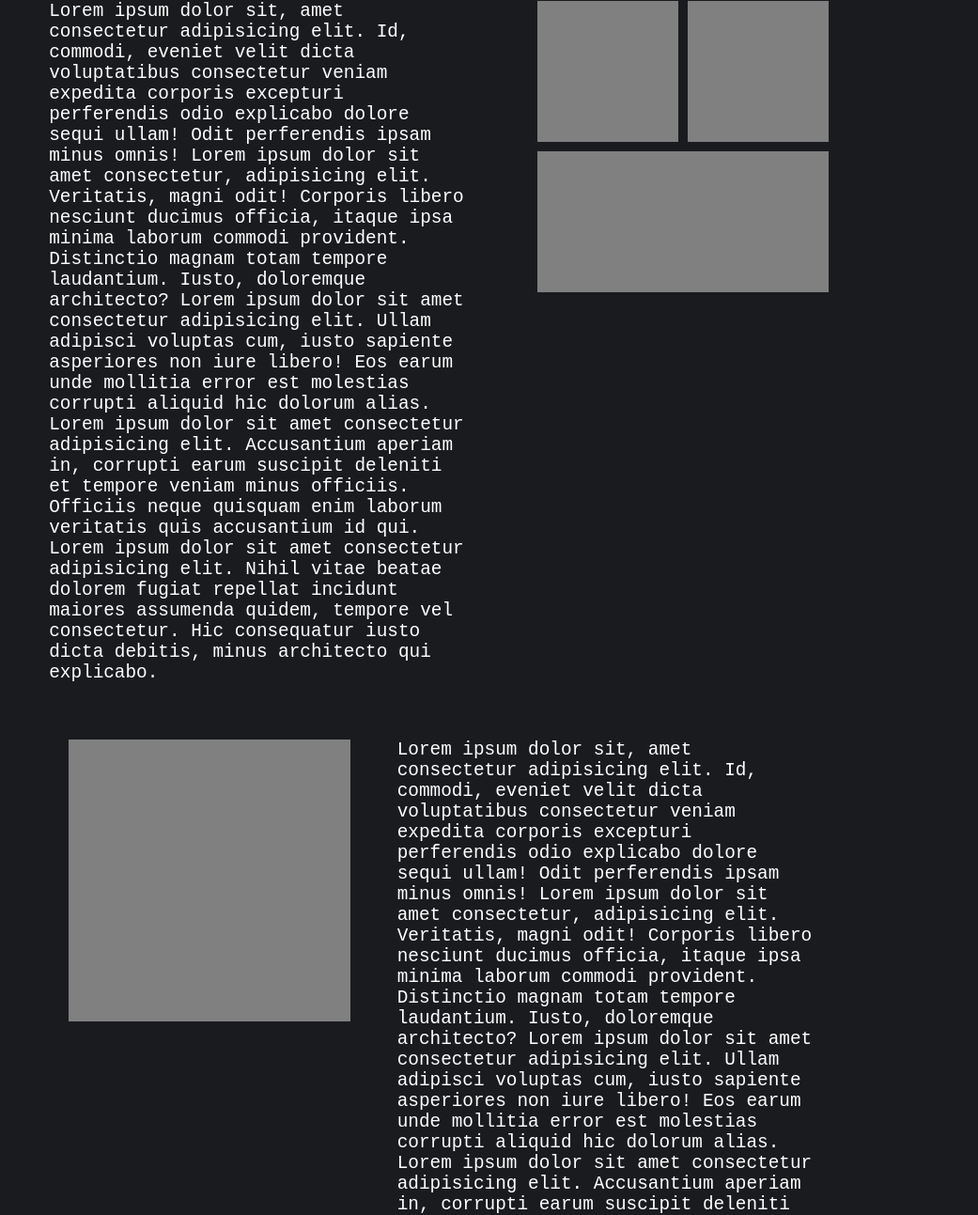
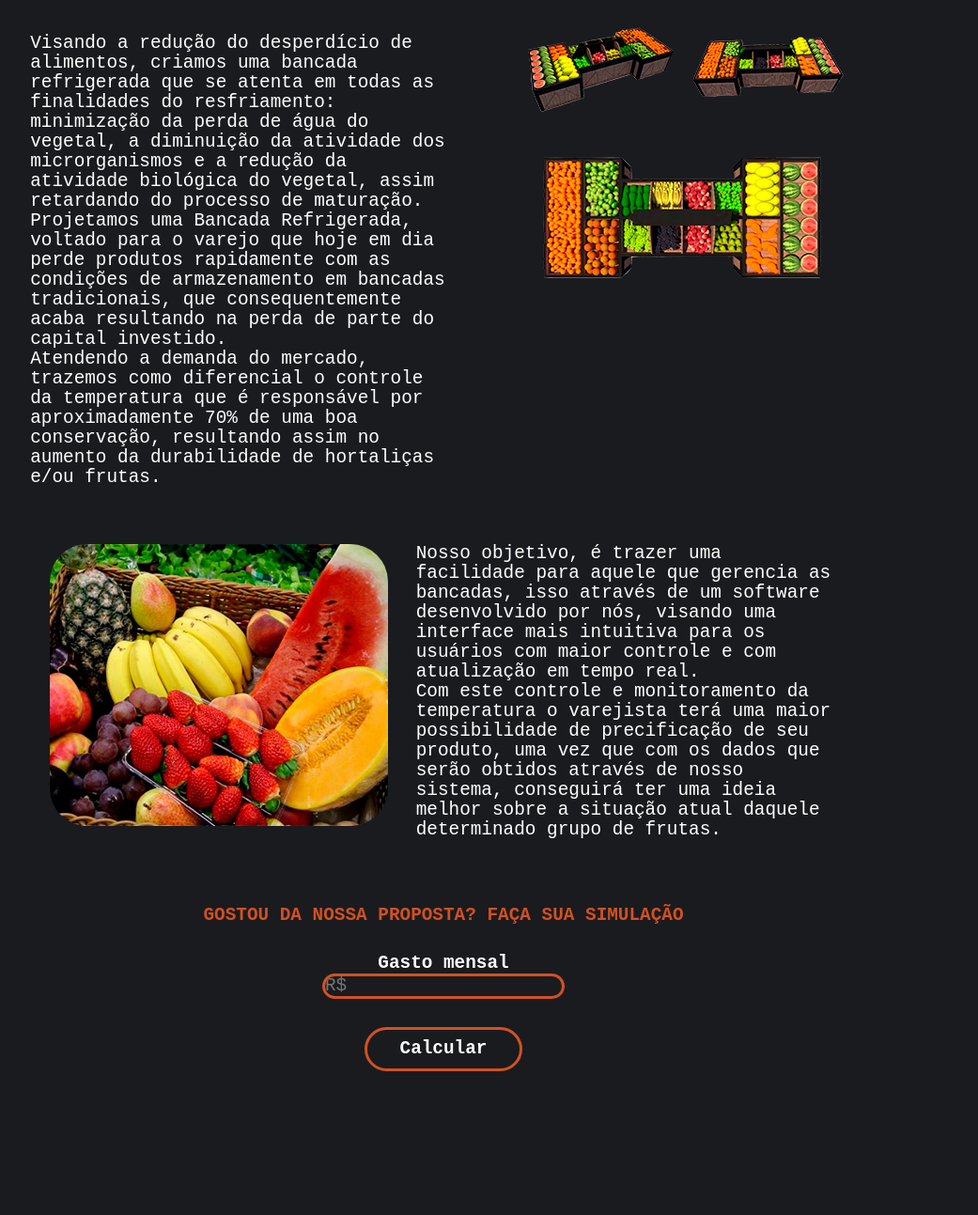
Before and after one commit to Ogabrielmonteiro/projeto_Pi, a plain HTML site: page Site Institucional - Sprint2/solucao.html in a window 1280 px wide. Shown: the part 161-1454 px from the top of the page at 94% size, without its empty margins (168-1209 px from the left). Drawn offline with Linux system fonts and the light colour scheme.

Commit message:
finalizamos tudo

```diff
--- a/Site Institucional - Sprint2/css/login.css
+++ b/Site Institucional - Sprint2/css/login.css
@@ -35,6 +35,7 @@ body {
   z-index: 10;
 }
 .imgLogin {
+  opacity: 0;
   width: 40px;
 }
 
--- a/Site Institucional - Sprint2/css/quemsomos.css
+++ b/Site Institucional - Sprint2/css/quemsomos.css
@@ -4,7 +4,8 @@
   text-decoration: none;
   outline-style: none;
   font-family: monospace;
-    font-size: 1.1rem
+  font-size: 1.1rem;
+  line-height: 22px;
 }
 
 html {
@@ -42,7 +43,8 @@ html {
   align-items: center;
   list-style: none;
 }
-.listamenu, .linavbar {
+.listamenu,
+.linavbar {
   margin: 0 20px;
   color: white;
   font-weight: bold;
@@ -69,7 +71,7 @@ html {
   font-size: 20px;
 }
 
-.current{
+.current {
   color: tomato;
 }
 
@@ -80,15 +82,15 @@ html {
   align-items: center;
   height: 700px;
   justify-content: space-evenly;
-    background:  #1a1b1f;
-    color: whitesmoke   ;
+  background: #1a1b1f;
+  color: whitesmoke;
 }
 
-.quemSomosContainer{
+.quemSomosContainer {
   width: 60%;
   display: flex;
 }
-.quemSomosTexto{
+.quemSomosTexto {
   display: flex;
   flex-direction: column;
   align-items: center;
@@ -105,7 +107,7 @@ html {
   margin: 30px;
 }
 
-.quemSomosTexto img{
+.quemSomosTexto img {
   width: 100%;
   border-radius: 8px;
 }
--- a/Site Institucional - Sprint2/css/solucao.css
+++ b/Site Institucional - Sprint2/css/solucao.css
@@ -5,6 +5,10 @@
   outline-style: none;
   font-family: monospace;
   font-size: 1.1rem;
+  line-height: 21px;
+}
+a {
+  color: white;
 }
 html {
   scroll-behavior: smooth;
@@ -15,7 +19,6 @@
   justify-content: center;
   align-items: center;
   background-color: #1a1b1f;
-    opacity: ;
   width: 100%;
   z-index: 2;
 }
@@ -47,10 +50,9 @@
   font-size: 20px;
 }
 
-.listamenu li a{
+.listamenu li a {
   color: white;
   font-size: 18.8px;
-
 }
 .login {
   margin-left: 200px;
@@ -70,26 +72,30 @@
   justify-content: center;
   align-items: center;
   background-color: #1a1b1f;
-
 }
 
 .imgBloco1 {
   display: flex;
   flex-direction: column;
 }
-  .img1,.img2 {
-      width: 150px;
+.img1 {
+  background-image: url(../img/bancada1-solucao.png);
+  width: 170px;
   height: 150px;
-      background-color: gray;
+  margin-right: 10px;
+}
+.img2 {
+  background-image: url(../img/bancada2-solucao.png);
+  width: 170px;
+  height: 150px;
   margin-right: 10px;
 }
 .img3 {
+  background-image: url(../img/bancada3-solucao.png);
   margin-top: 10px;
-    width: 310px;
+  width: 350px;
   height: 150px;
-    background-color: gray;
 }
-
 
 .solucaoBloco1 {
   width: 70%;
@@ -97,12 +103,12 @@
   justify-content: center;
   margin-top: 10px;
   color: white;
-
 }
 
 .textoBloco1 {
   width: 50%;
   margin-right: 8%;
+  margin-top: 40px;
 }
 
 .imagens12 {
@@ -122,13 +128,13 @@
 }
 
 .imgBloco2 {
-    width: 300px;
+  background-image: url(../img/caixa-frutas.png);
+  border-radius: 40px;
+  width: 360px;
   height: 300px;
   display: flex;
   flex-direction: column;
-    background-color: gray;
   justify-content: center;
-
 }
 
 .solucaoBloco2 {
@@ -139,7 +145,7 @@
   color: white;
 }
 
-.textoBloco2{
+.textoBloco2 {
   width: 50%;
 }
 
@@ -150,7 +156,7 @@ b {
   color: #d25121;
 }
 
-.propostaTitulo{
+.propostaTitulo {
   margin-top: 70px;
   margin-bottom: 30px;
   color: #d25121;
@@ -174,8 +180,8 @@ b {
   padding: 10px 45px;
 }
 
-#gasto{
-  border: 3px solid  #d25121;
+#gasto {
+  border: 3px solid #d25121;
   background-color: transparent;
   color: white;
   border-radius: 50px;
--- a/Site Institucional - Sprint2/solucao.html
+++ b/Site Institucional - Sprint2/solucao.html
@@ -26,22 +26,22 @@
     </div>
     <div class="paidetodos">
         <div class="solucaoTitulo">
-            <h2>SOLUCAO</h2>
+            <h2>SOLUÇÃO</h2>
         </div>
         <div class="solucaoBloco1">
             <div class="textoBloco1">
-                <p>Lorem ipsum dolor sit, amet consectetur adipisicing elit. Id, commodi, eveniet velit dicta
-                    voluptatibus consectetur veniam expedita corporis excepturi perferendis odio explicabo dolore sequi
-                    ullam! Odit perferendis ipsam minus omnis! Lorem ipsum dolor sit amet consectetur, adipisicing elit.
-                    Veritatis, magni odit! Corporis libero nesciunt ducimus officia, itaque ipsa minima laborum commodi
-                    provident. Distinctio magnam totam tempore laudantium. Iusto, doloremque architecto? Lorem ipsum
-                    dolor sit amet consectetur adipisicing elit. Ullam adipisci voluptas cum, iusto sapiente asperiores
-                    non iure libero! Eos earum unde mollitia error est molestias corrupti aliquid hic dolorum alias.
-                    Lorem ipsum dolor sit amet consectetur adipisicing elit. Accusantium aperiam in, corrupti earum
-                    suscipit deleniti et tempore veniam minus officiis. Officiis neque quisquam enim laborum veritatis
-                    quis accusantium id qui. Lorem ipsum dolor sit amet consectetur adipisicing elit. Nihil vitae beatae
-                    dolorem fugiat repellat incidunt maiores assumenda quidem, tempore vel consectetur. Hic consequatur
-                    iusto dicta debitis, minus architecto qui explicabo.</p>
+                <p>Visando a redução do desperdício de alimentos, criamos uma bancada refrigerada que se atenta em todas
+                    as finalidades do resfriamento: minimização da perda de água do vegetal, a diminuição da atividade
+                    dos microrganismos e a redução da atividade biológica do vegetal, assim retardando do processo de
+                    maturação.
+                    <br>
+                    Projetamos uma Bancada Refrigerada, voltado para o varejo que hoje em dia perde produtos rapidamente
+                    com as condições de armazenamento em bancadas tradicionais, que consequentemente acaba resultando na
+                    perda de parte do capital investido.
+                    <br>
+                    Atendendo a demanda do mercado, trazemos como diferencial o controle da temperatura que é
+                    responsável por aproximadamente 70% de uma boa conservação, resultando assim no aumento da
+                    durabilidade de hortaliças e/ou frutas. </p>
 
             </div>
             <div class="imgBloco1">
@@ -57,18 +57,13 @@
             <div class="imgBloco2">
             </div>
             <div class="textoBloco2">
-                <p>Lorem ipsum dolor sit, amet consectetur adipisicing elit. Id, commodi, eveniet velit dicta
-                    voluptatibus consectetur veniam expedita corporis excepturi perferendis odio explicabo dolore sequi
-                    ullam! Odit perferendis ipsam minus omnis! Lorem ipsum dolor sit amet consectetur, adipisicing elit.
-                    Veritatis, magni odit! Corporis libero nesciunt ducimus officia, itaque ipsa minima laborum commodi
-                    provident. Distinctio magnam totam tempore laudantium. Iusto, doloremque architecto? Lorem ipsum
-                    dolor sit amet consectetur adipisicing elit. Ullam adipisci voluptas cum, iusto sapiente asperiores
-                    non iure libero! Eos earum unde mollitia error est molestias corrupti aliquid hic dolorum alias.
-                    Lorem ipsum dolor sit amet consectetur adipisicing elit. Accusantium aperiam in, corrupti earum
-                    suscipit deleniti et tempore veniam minus officiis. Officiis neque quisquam enim laborum veritatis
-                    quis accusantium id qui. Lorem ipsum dolor sit amet consectetur adipisicing elit. Nihil vitae beatae
-                    dolorem fugiat repellat incidunt maiores assumenda quidem, tempore vel consectetur. Hic consequatur
-                    iusto dicta debitis, minus architecto qui explicabo.</p>
+                <p>Nosso objetivo, é trazer uma facilidade para aquele que gerencia as bancadas, isso através de um
+                    software desenvolvido por nós, visando uma interface mais intuitiva para os usuários com maior
+                    controle e com atualização em tempo real.
+                    <br>
+                    Com este controle e monitoramento da temperatura o varejista terá uma maior possibilidade de
+                    precificação de seu produto, uma vez que com os dados que serão obtidos através de nosso sistema,
+                    conseguirá ter uma ideia melhor sobre a situação atual daquele determinado grupo de frutas.</p>
             </div>
         </div>
 
```
Also changed, not shown: Site Institucional - Sprint2/img/bancada1-solucao.png (added), Site Institucional - Sprint2/img/bancada2-solucao.png (added), Site Institucional - Sprint2/img/bancada3-solucao.png (added), Site Institucional - Sprint2/img/caixa-frutas.jpg (added), Site Institucional - Sprint2/img/caixa-frutas.png (added). Lines whose indentation alone changed are shown as unchanged.
